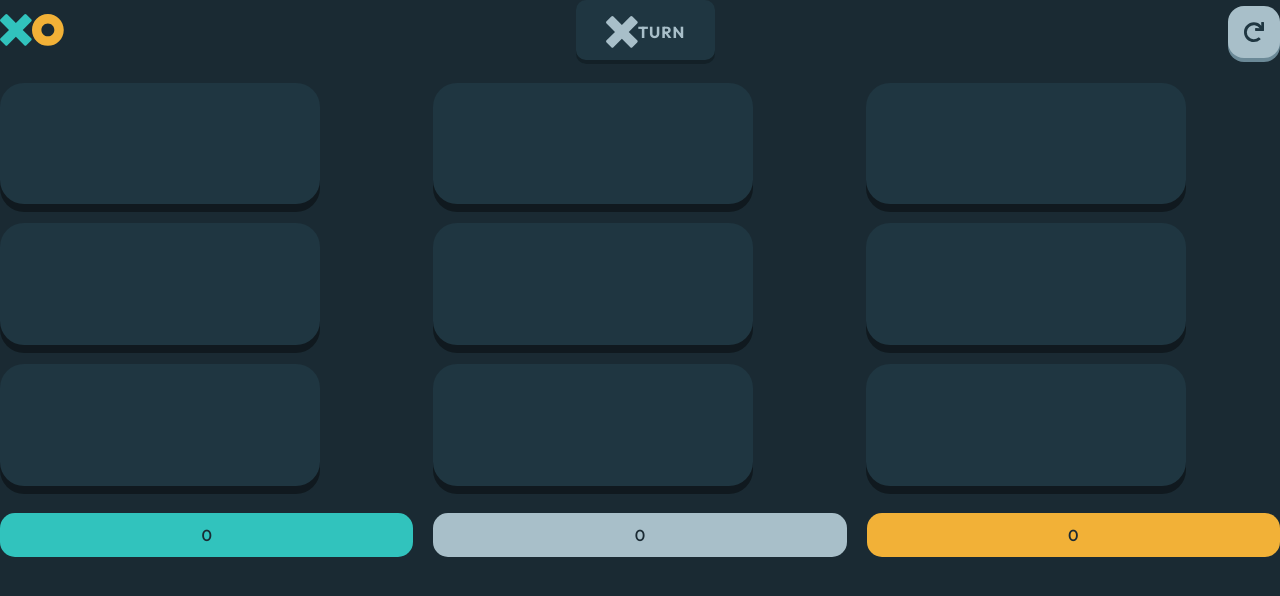
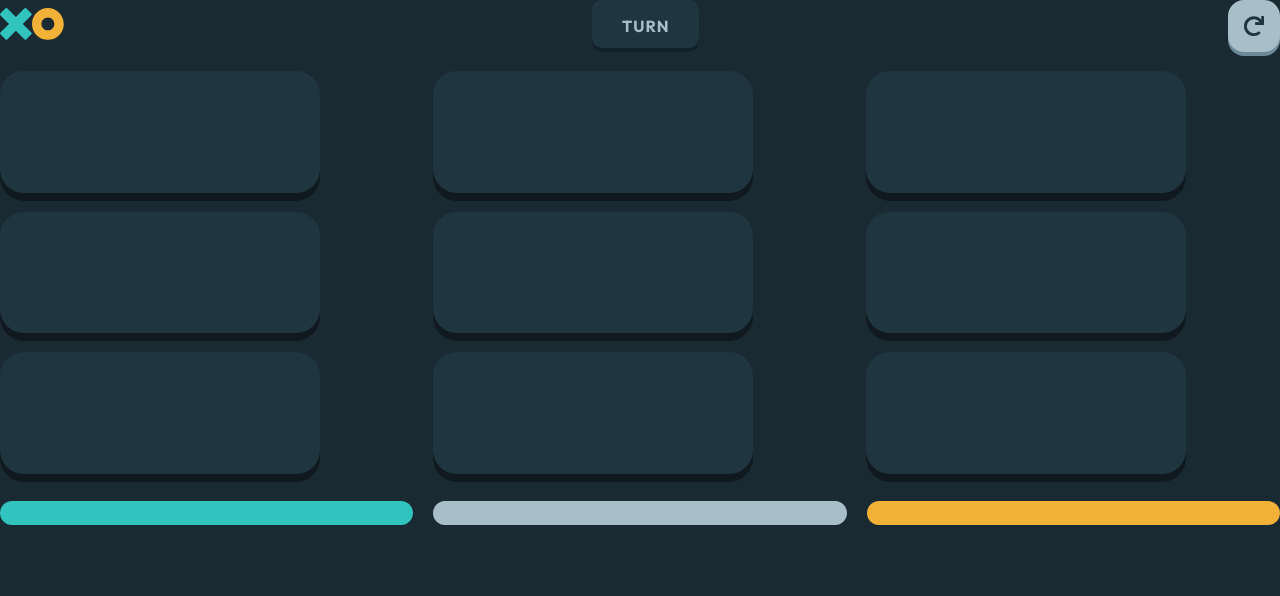
Before and after one commit to linhgt/tic-tac-toe, a React app: page /game-board in a window 1280 px wide. Shown: the top 596 px of the page. Built offline with nearby package versions, Linux system fonts and the light colour scheme; the HTML template or start-up script is replaced by a standard one.

Commit message:
refactor board state and refactor code

```diff
--- a/src/containers/game-board/components/tile/index.jsx
+++ b/src/containers/game-board/components/tile/index.jsx
@@ -1,10 +1,10 @@
 import styles from "./tile.module.scss";
 
-const Tile = (props) => {
-  const { isVictory = false, selected = {} } = props;
+const Tile = ({ value, handleClickTile }) => {
   return (
-    <div className={styles["tile"]}>
-    </div>
+    <button className={styles["tile"]} onClick={handleClickTile}>
+      {value}
+    </button>
   )
 }
 
--- a/src/containers/game-board/components/tile/tile.module.scss
+++ b/src/containers/game-board/components/tile/tile.module.scss
@@ -12,5 +12,6 @@
   -webkit-box-align: center;
   align-items: center;
   padding: 3.8rem;
+  box-sizing: border-box;
   transition: none 0s ease 0s;
 }
--- a/src/containers/game-board/index.jsx
+++ b/src/containers/game-board/index.jsx
@@ -8,41 +8,39 @@ import cx from 'classnames';
 
 const GameBoard = () => {
 	/** Variables */
-	const selectedMark = useSelector((state) => state.TicTacToe.selectedMark);
-	const [turn, setTurn] = useState(selectedMark)
-	const dispatch = useDispatch();
-	const [playerScore, setPlayerScore] = useState({
-		X: 0,
-		tie: 0,
-		O: 0,
-	})
+  const [board, setBoard] = useState(Array(9).fill(null));
+  const [isXNext, setIsXNext] = useState(true);
 
 	const renderIcon = () => {
-		switch(selectedMark) {
-			case MARK.X:
-				return <ICONS.X fill="#a8bfc9"/>
-			case MARK.O:
-				return <ICONS.O fill="#a8bfc9"/>
-			default:
-				return null
-		}
+		// switch(selectedMark) {
+		// 	case MARK.X:
+		// 		return <ICONS.X fill="#a8bfc9"/>
+		// 	case MARK.O:
+		// 		return <ICONS.O fill="#a8bfc9"/>
+		// 	default:
+		// 		return null
+		// }
 	}
 
-	const renderTiles = () => {
-		return (
-			<>
-				<Tile></Tile>
-				<Tile></Tile>
-				<Tile></Tile>
-				<Tile></Tile>
-				<Tile></Tile>
-				<Tile></Tile>
-				<Tile></Tile>
-				<Tile></Tile>
-				<Tile></Tile>
-			</>
-		)
+  const handleClick = (i) => {
+    if(board[i]) {
+      return;
     }
+
+    const nextBoard = board.slice() // Create a new copy of board's state
+    if(isXNext) {
+      nextBoard[i] = "X";
+    } else {
+      nextBoard[i] = "O";
+    }
+    setBoard(nextBoard);
+    setIsXNext(!isXNext);
+  }
+
+  const handleRestart = () => {
+    setBoard(Array(9).fill(null));
+  }
+
 	/** Render */
 	return (
 	<div className="container">
@@ -55,7 +53,7 @@ const GameBoard = () => {
         {renderIcon()}
         <span>Turn</span>
       </div>
-        <button className={styles["restart"]}>
+      <button className={styles["restart"]} onClick={() => handleRestart()}>
         <svg width="20" height="20" xmlns="http://www.w3.org/2000/svg">
           <path d="M19.524 0h-1.88a.476.476 0 0 0-.476.499l.159 3.284A9.81 9.81 0 0 0 9.835.317C4.415.317-.004 4.743 0 10.167.004 15.597 4.406 20 9.835 20a9.796 9.796 0 0 0 6.59-2.536.476.476 0 0 0 .019-.692l-1.348-1.349a.476.476 0 0 0-.65-.022 6.976 6.976 0 0 1-9.85-.63 6.987 6.987 0 0 1 .63-9.857 6.976 6.976 0 0 1 10.403 1.348l-4.027-.193a.476.476 0 0 0-.498.476v1.881c0 .263.213.476.476.476h7.944A.476.476 0 0 0 20 8.426V.476A.476.476 0 0 0 19.524 0Z" fill="#1F3641">
           </path>
@@ -64,13 +62,21 @@ const GameBoard = () => {
     </div>
 
     <div className={styles["tiles"]}>
-		{renderTiles()}
+      <Tile value={board[0]} handleClickTile={() => handleClick(0)}></Tile>
+      <Tile value={board[1]} handleClickTile={() => handleClick(1)}></Tile>
+      <Tile value={board[2]} handleClickTile={() => handleClick(2)}></Tile>
+      <Tile value={board[3]} handleClickTile={() => handleClick(3)}></Tile>
+      <Tile value={board[4]} handleClickTile={() => handleClick(4)}></Tile>
+      <Tile value={board[5]} handleClickTile={() => handleClick(5)}></Tile>
+      <Tile value={board[6]} handleClickTile={() => handleClick(6)}></Tile>
+      <Tile value={board[7]} handleClickTile={() => handleClick(7)}></Tile>
+      <Tile value={board[8]} handleClickTile={() => handleClick(8)}></Tile>
 	  </div>
 
     <div className={styles["footer"]}>
-		<div class={cx(styles["x-score"], styles["tabs"])}>{playerScore.X}</div>
-		<div class={cx(styles["tie-score"], styles["tabs"])}>{playerScore.tie}</div>
-		<div class={cx(styles["o-score"], styles["tabs"])}>{playerScore.O}</div>
+      <div className={cx(styles["x-score"], styles["tabs"])}>{}</div>
+      <div className={cx(styles["tie-score"], styles["tabs"])}>{}</div>
+      <div className={cx(styles["o-score"], styles["tabs"])}>{}</div>
 	  </div>
 	</div>
 	)
```
Lines whose indentation alone changed are shown as unchanged.
